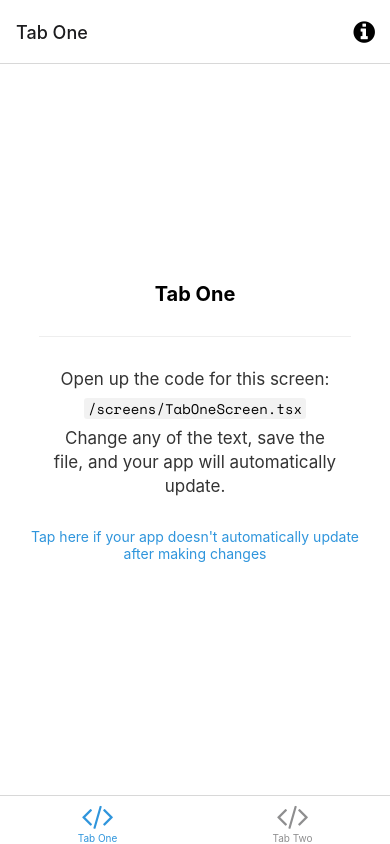
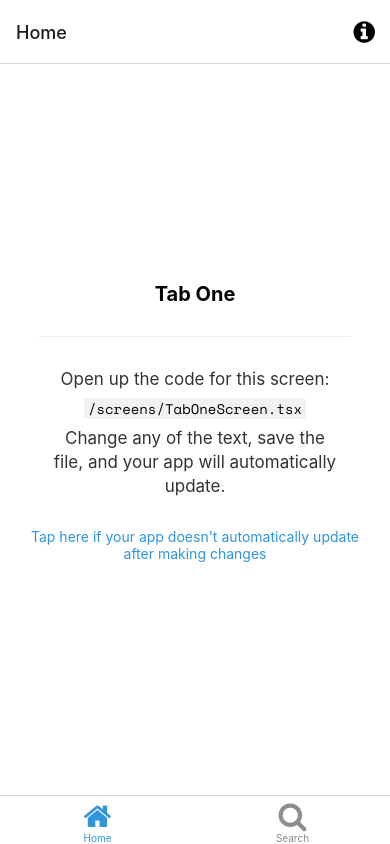
Before and after one commit to sanimridha/Movie-App, a React Native app: screen /Home in a window 390 px wide. Built offline with nearby package versions, Linux system fonts and the light colour scheme; what expo-linking would draw is missing.

Commit message:
bottom navigation implemented

```diff
--- a/navigation/index.tsx
+++ b/navigation/index.tsx
@@ -3,27 +3,40 @@
  * https://reactnavigation.org/docs/getting-started
  *
  */
-import { FontAwesome } from '@expo/vector-icons';
-import { createBottomTabNavigator } from '@react-navigation/bottom-tabs';
-import { NavigationContainer, DefaultTheme, DarkTheme } from '@react-navigation/native';
-import { createNativeStackNavigator } from '@react-navigation/native-stack';
-import * as React from 'react';
-import { ColorSchemeName, Pressable } from 'react-native';
+import { FontAwesome } from "@expo/vector-icons";
+import { createBottomTabNavigator } from "@react-navigation/bottom-tabs";
+import {
+    NavigationContainer,
+    DefaultTheme,
+    DarkTheme,
+} from "@react-navigation/native";
+import { createNativeStackNavigator } from "@react-navigation/native-stack";
+import * as React from "react";
+import { ColorSchemeName, Pressable } from "react-native";
 
-import Colors from '../constants/Colors';
-import useColorScheme from '../hooks/useColorScheme';
-import ModalScreen from '../screens/ModalScreen';
-import NotFoundScreen from '../screens/NotFoundScreen';
-import TabOneScreen from '../screens/TabOneScreen';
-import TabTwoScreen from '../screens/TabTwoScreen';
-import { RootStackParamList, RootTabParamList, RootTabScreenProps } from '../types';
-import LinkingConfiguration from './LinkingConfiguration';
+import Colors from "../constants/Colors";
+import useColorScheme from "../hooks/useColorScheme";
+import ModalScreen from "../screens/ModalScreen";
+import NotFoundScreen from "../screens/NotFoundScreen";
+import HomeScreen from "../screens/TabOneScreen";
+import SearchScreen from "../screens/TabTwoScreen";
+import {
+    RootStackParamList,
+    RootTabParamList,
+    RootTabScreenProps,
+} from "../types";
+import LinkingConfiguration from "./LinkingConfiguration";
 
-export default function Navigation({ colorScheme }: { colorScheme: ColorSchemeName }) {
+export default function Navigation({
+    colorScheme,
+}: {
+    colorScheme: ColorSchemeName;
+}) {
     return (
         <NavigationContainer
             linking={LinkingConfiguration}
-      theme={colorScheme === 'dark' ? DarkTheme : DefaultTheme}>
+            theme={colorScheme === "dark" ? DarkTheme : DefaultTheme}
+        >
             <RootNavigator />
         </NavigationContainer>
     );
@@ -38,9 +51,17 @@
 function RootNavigator() {
     return (
         <Stack.Navigator>
-      <Stack.Screen name="Root" component={BottomTabNavigator} options={{ headerShown: false }} />
-      <Stack.Screen name="NotFound" component={NotFoundScreen} options={{ title: 'Oops!' }} />
-      <Stack.Group screenOptions={{ presentation: 'modal' }}>
+            <Stack.Screen
+                name="Root"
+                component={BottomTabNavigator}
+                options={{ headerShown: false }}
+            />
+            <Stack.Screen
+                name="NotFound"
+                component={NotFoundScreen}
+                options={{ title: "Oops!" }}
+            />
+            <Stack.Group screenOptions={{ presentation: "modal" }}>
                 <Stack.Screen name="Modal" component={ModalScreen} />
             </Stack.Group>
         </Stack.Navigator>
@@ -58,22 +79,26 @@
 
     return (
         <BottomTab.Navigator
-      initialRouteName="TabOne"
+            initialRouteName="Home"
             screenOptions={{
                 tabBarActiveTintColor: Colors[colorScheme].tint,
-      }}>
+            }}
+        >
             <BottomTab.Screen
-        name="TabOne"
-        component={TabOneScreen}
-        options={({ navigation }: RootTabScreenProps<'TabOne'>) => ({
-          title: 'Tab One',
-          tabBarIcon: ({ color }) => <TabBarIcon name="code" color={color} />,
+                name="Home"
+                component={HomeScreen}
+                options={({ navigation }: RootTabScreenProps<"Home">) => ({
+                    title: "Home",
+                    tabBarIcon: ({ color }) => (
+                        <TabBarIcon name="home" color={color} />
+                    ),
                     headerRight: () => (
                         <Pressable
-              onPress={() => navigation.navigate('Modal')}
+                            onPress={() => navigation.navigate("Modal")}
                             style={({ pressed }) => ({
                                 opacity: pressed ? 0.5 : 1,
-              })}>
+                            })}
+                        >
                             <FontAwesome
                                 name="info-circle"
                                 size={25}
@@ -85,11 +110,13 @@
                 })}
             />
             <BottomTab.Screen
-        name="TabTwo"
-        component={TabTwoScreen}
+                name="Search"
+                component={SearchScreen}
                 options={{
-          title: 'Tab Two',
-          tabBarIcon: ({ color }) => <TabBarIcon name="code" color={color} />,
+                    title: "Search",
+                    tabBarIcon: ({ color }) => (
+                        <TabBarIcon name="search" color={color} />
+                    ),
                 }}
             />
         </BottomTab.Navigator>
@@ -100,7 +127,7 @@
  * You can explore the built-in icon families and icons on the web at https://icons.expo.fyi/
  */
 function TabBarIcon(props: {
-  name: React.ComponentProps<typeof FontAwesome>['name'];
+    name: React.ComponentProps<typeof FontAwesome>["name"];
     color: string;
 }) {
     return <FontAwesome size={30} style={{ marginBottom: -3 }} {...props} />;
```
Also changed, not shown: types.tsx (+12 -10 lines). Lines whose indentation alone changed are shown as unchanged.
